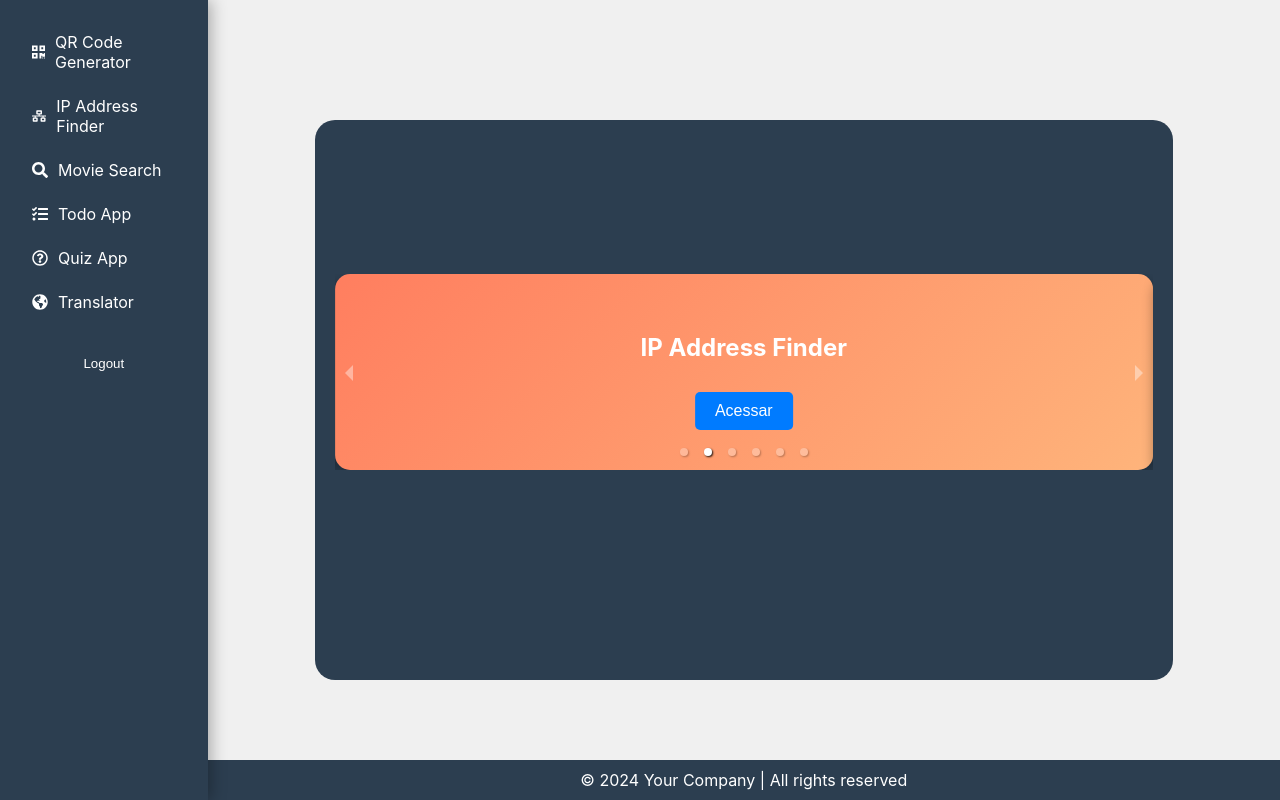
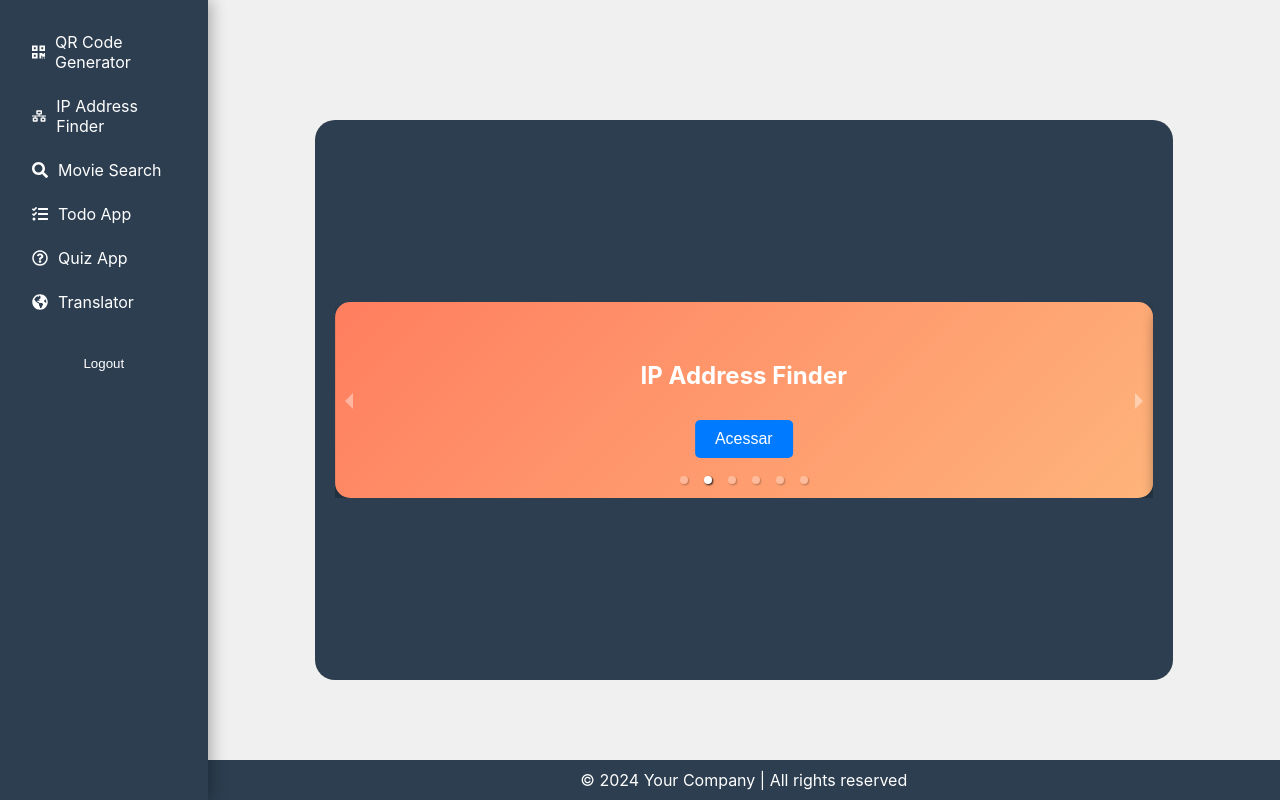
Before and after one commit to SamilisBrito/multi-app-tarefa-5, a React (Vite) app: page / in a window 1280 px wide. Shown: the top 800 px of the page. Built offline with nearby package versions, Linux system fonts and the light colour scheme.

Commit message:
fix: retirada das pré-visualizações em miniatura

```diff
--- a/src/pages/carousel-page/index.jsx
+++ b/src/pages/carousel-page/index.jsx
@@ -27,6 +27,7 @@ export function CarouselPage() {
     <CarouselContainer>
       <CustomCarousel
         showArrows={true}
+        showThumbs={false}
         infiniteLoop={true}
         autoPlay={true}
         interval={5000}
```
